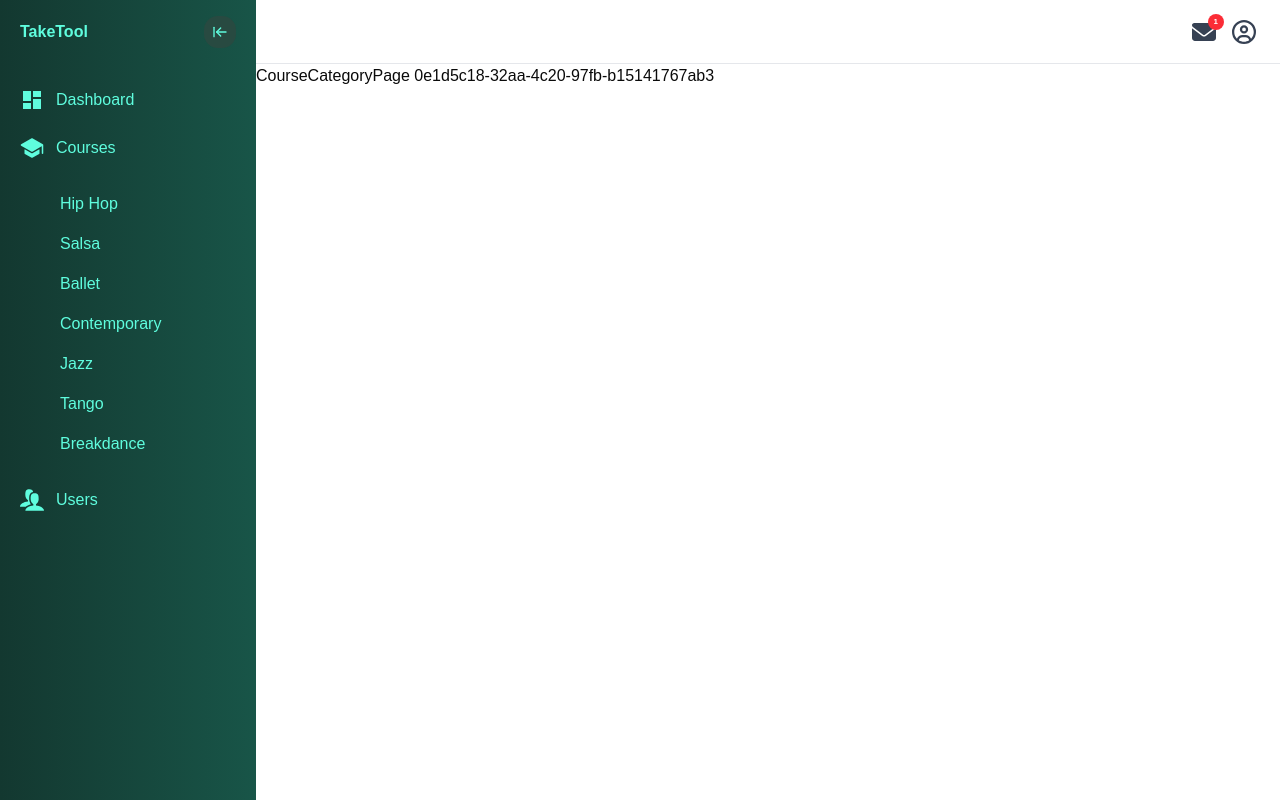
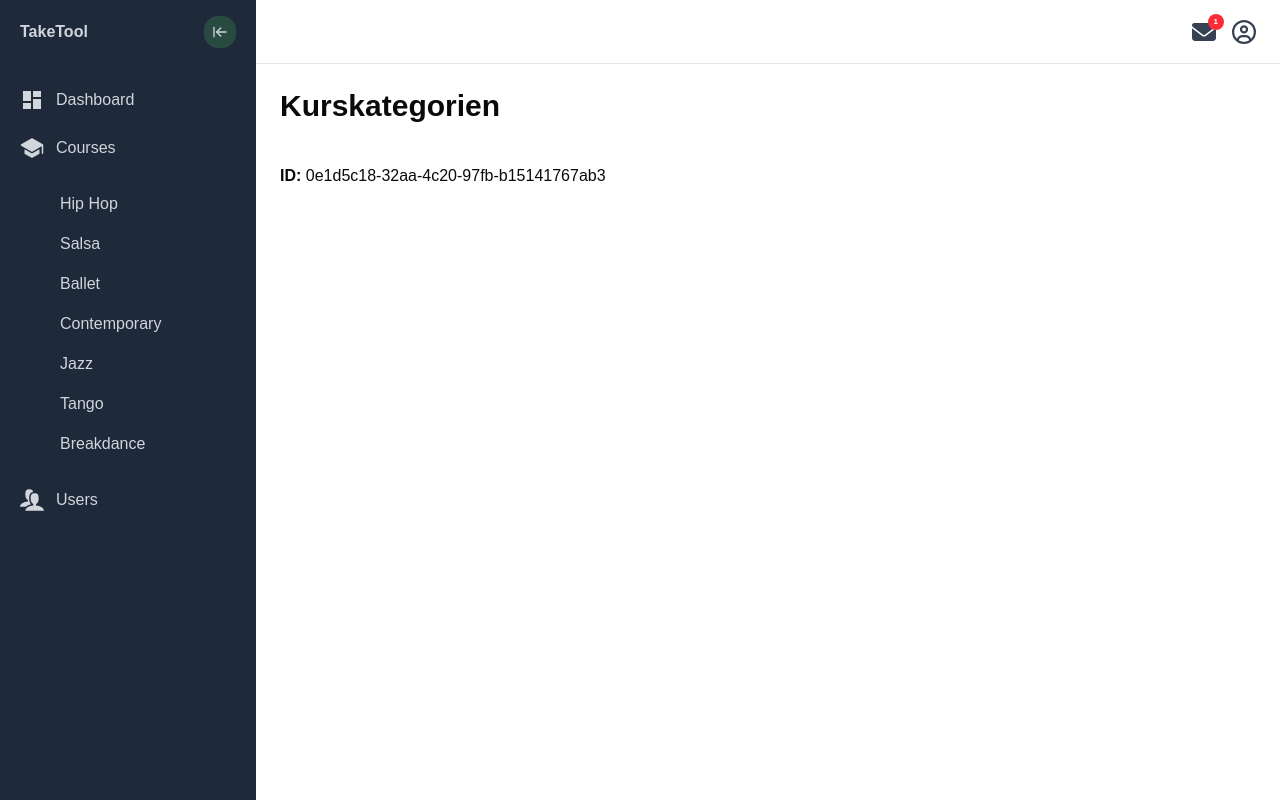
Before and after one commit to Make66/wbs-dancedesk, a React (Vite) app in the folder customerApp/: page /courses/0e1d5c18-32aa-4c20-97fb-b15141767ab3 in a window 1280 px wide. Built offline with nearby package versions, Linux system fonts and the light colour scheme.

Commit message:
changed colors

```diff
--- a/customerApp/src/App.tsx
+++ b/customerApp/src/App.tsx
@@ -1,6 +1,6 @@
 import { BrowserRouter, Route, Routes } from "react-router";
 import MainLayout from "./layouts/MainLayout";
-import { HomePage, CoursesPage, CourseCategoryPage } from "./pages";
+import { HomePage, CoursesPage, CourseCategoriesPage } from "./pages";
 import "./App.css";
 
 function App() {
@@ -10,7 +10,7 @@ function App() {
         <Route path="/" element={<MainLayout />}>
           <Route index element={<HomePage />} />
           <Route path="/courses" element={<CoursesPage />} />
-          <Route path="/courses/:courseId" element={<CourseCategoryPage />} />
+          <Route path="/courses/:courseId" element={<CourseCategoriesPage />} />
           <Route path="/users" element={<div className="p-6">UsersPage</div>} />
         </Route>
       </Routes>
--- a/customerApp/src/components/courses/CourseTargetItem.tsx
+++ b/customerApp/src/components/courses/CourseTargetItem.tsx
@@ -34,7 +34,7 @@ const CourseTargetItem = ({ courseTarget }: CourseTargetItemProps) => {
       style={style}
       className={cn(
         courseTarget.isActive ? courseTarget.color : "bg-gray-400",
-        "p-5 w-80 rounded-2xl",
+        "p-5 w-200 rounded-2xl",
         isDragging && "opacity-60 z-20",
       )}
     >
--- a/customerApp/src/layouts/MainLayout.tsx
+++ b/customerApp/src/layouts/MainLayout.tsx
@@ -1,5 +1,5 @@
 import { useState } from "react";
-import { NavLink, Outlet } from "react-router";
+import { Link, NavLink, Outlet } from "react-router";
 import { cn } from "../lib/utils";
 import { LuArrowLeftToLine, LuArrowRightToLine } from "react-icons/lu";
 import { FaRegCircleUser, FaEnvelope } from "react-icons/fa6";
@@ -18,57 +18,56 @@ const MainLayout = () => {
       <aside
         className={cn(
           isMenuOpen ? "w-64 px-5" : "w-12 px-2",
-          "h-screen flex flex-col bg-linear-to-r from-[#133830] to-[#185548] transition-all duration-200",
+          "h-screen flex flex-col bg-gray-800 transition-all duration-200",
         )}
       >
         <div className="flex py-4 items-center justify-between">
-          {isMenuOpen && <div className="text-[#5FFDDE] font-bold">TakeTool</div>}
+          {isMenuOpen && <div className="text-gray-300 font-bold">TakeTool</div>}
           <button
             className="p-2 bg-[#284A41] hover:bg-[#1a5d4f] rounded-xl cursor-pointer"
             onClick={() => setIsMenuOpen(!isMenuOpen)}
           >
             {isMenuOpen ? (
-              <LuArrowLeftToLine className="stroke-[#5FFDDE]" />
+              <LuArrowLeftToLine className="stroke-gray-300" />
             ) : (
-              <LuArrowRightToLine className="stroke-[#5FFDDE]" />
+              <LuArrowRightToLine className="stroke-gray-300" />
             )}
           </button>
         </div>
         {!isMenuOpen ? (
           <div className="flex flex-col items-center gap-6 mt-6">
             <NavLink to="/">
-              <MdDashboard className="text-2xl cursor-pointer fill-[#5FFDDE]" />
+              <MdDashboard className="text-2xl cursor-pointer fill-gray-300" />
             </NavLink>
             <NavLink to="/courses">
-              <IoSchool className="text-2xl cursor-pointer fill-[#5FFDDE]" />
+              <IoSchool className="text-2xl cursor-pointer fill-gray-300" />
             </NavLink>
             <NavLink to="/users">
-              <ImUsers className="text-2xl cursor-pointer fill-[#5FFDDE]" />
+              <ImUsers className="text-2xl cursor-pointer fill-gray-300" />
             </NavLink>
           </div>
         ) : (
           <div className="flex flex-col gap-6 mt-6">
             <NavLink to="/" className="flex gap-3">
-              <MdDashboard className="text-2xl cursor-pointer fill-[#5FFDDE]" />
-              <span className="text-[#5FFDDE]">Dashboard</span>
+              <MdDashboard className="text-2xl cursor-pointer fill-gray-300" />
+              <span className="text-gray-300">Dashboard</span>
             </NavLink>
             <NavLink to="/courses" className="flex gap-3">
-              <IoSchool className="text-2xl cursor-pointer fill-[#5FFDDE]" />
-              <span className="text-[#5FFDDE]">Courses</span>
+              <IoSchool className="text-2xl cursor-pointer fill-gray-300" />
+              <span className="text-gray-300">Courses</span>
             </NavLink>
             <div>
               {activeCoursesTargets.map((course) => (
-                <div
-                  className="pl-10 py-2 rounded-xl hover:bg-emerald-950 text-[#5FFDDE] cursor-pointer"
-                  key={course.id}
-                >
-                  {course.name}
-                </div>
+                <Link to={`/courses/${course.id}`} key={course.id}>
+                  <div className="pl-10 py-2 rounded-xl hover:bg-emerald-950 text-gray-300 cursor-pointer">
+                    {course.name}
+                  </div>
+                </Link>
               ))}
             </div>
             <NavLink to="/users" className="flex gap-3">
-              <ImUsers className="text-2xl cursor-pointer fill-[#5FFDDE]" />
-              <span className="text-[#5FFDDE]">Users</span>
+              <ImUsers className="text-2xl cursor-pointer fill-gray-300" />
+              <span className="text-gray-300">Users</span>
             </NavLink>
           </div>
         )}
--- /dev/null
+++ b/customerApp/src/pages/CourseCategoriesPage.tsx
@@ -0,0 +1,14 @@
+import { useParams } from "react-router";
+
+const CourseCategoriesPage = () => {
+  const { courseId } = useParams();
+
+  return (
+    <div className="p-6">
+      <h1 className="mb-10 text-3xl font-semibold">Kurskategorien</h1>
+      <span className="font-semibold">ID:</span> {courseId}
+    </div>
+  );
+};
+
+export default CourseCategoriesPage;
--- a/customerApp/src/pages/CourseCategoryPage.tsx
+++ /dev/null
@@ -1,9 +0,0 @@
-import { useParams } from "react-router";
-
-const CourseCategoryPage = () => {
-  const { courseId } = useParams();
-
-  return <div>CourseCategoryPage {courseId}</div>;
-};
-
-export default CourseCategoryPage;
--- a/customerApp/src/pages/index.tsx
+++ b/customerApp/src/pages/index.tsx
@@ -1,5 +1,5 @@
 import HomePage from "./HomePage";
 import CoursesPage from "./CoursesPage";
-import CourseCategoryPage from "./CourseCategoryPage";
+import CourseCategoriesPage from "./CourseCategoriesPage";
 
-export { HomePage, CoursesPage, CourseCategoryPage };
+export { HomePage, CoursesPage, CourseCategoriesPage };
```
